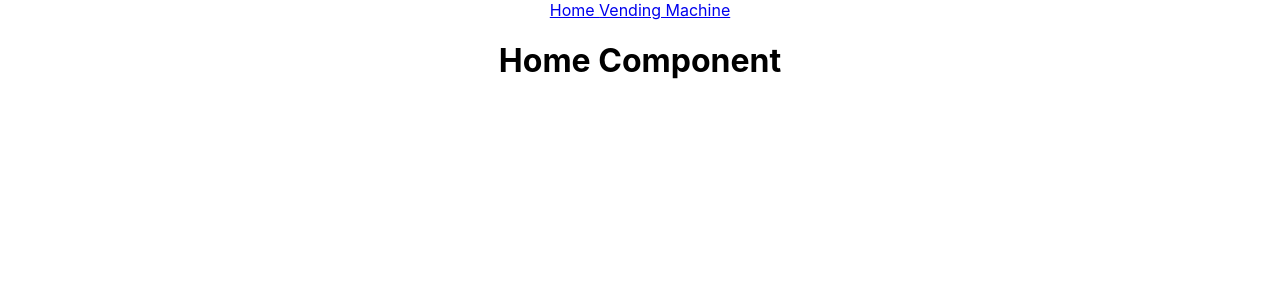
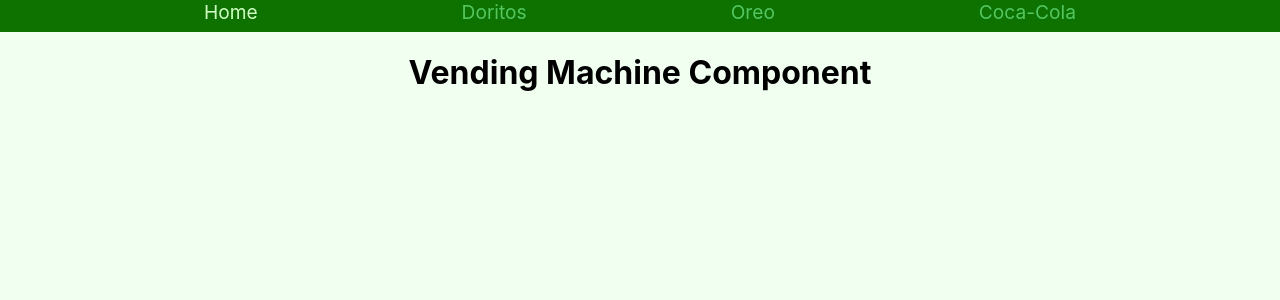
Before and after one commit to emiliojosecalvo/vending-machine-app, a React (Create React App) app: page / in a window 1280 px wide. Shown: the top 300 px of the page. Built offline with nearby package versions, Linux system fonts and the light colour scheme.

Commit message:
adding all components

```diff
--- a/src/App.css
+++ b/src/App.css
@@ -2,37 +2,20 @@
   text-align: center;
 }
 
-.App-logo {
-  height: 40vmin;
-  pointer-events: none;
+.Navbar {
+  background-color: #0d7200;
+  color: #81ffab;
+  height: 2rem;
+  display: flex;
+  justify-content: space-evenly;
+  font-size: 1.2rem;
 }
 
-@media (prefers-reduced-motion: no-preference) {
-  .App-logo {
-    animation: App-logo-spin infinite 20s linear;
-  }
+.app-navlink {
+  color: #53c763;
+  text-decoration: none;
 }
 
-.App-header {
-  background-color: #282c34;
-  min-height: 100vh;
-  display: flex;
-  flex-direction: column;
-  align-items: center;
-  justify-content: center;
-  font-size: calc(10px + 2vmin);
-  color: white;
+.active {
+  color: #d3ffc7;
 }
-
-.App-link {
-  color: #61dafb;
-}
-
-@keyframes App-logo-spin {
-  from {
-    transform: rotate(0deg);
-  }
-  to {
-    transform: rotate(360deg);
-  }
-}
--- a/src/App.js
+++ b/src/App.js
@@ -1,16 +1,21 @@
 // import * as React from 'react';
 import './App.css';
 import { Route, Routes, NavLink, Outlet } from 'react-router-dom';
-import Home from './Home';
 import VendingMachine from './VendingMachine';
+import Doritos from './Doritos';
+import Oreo from './Oreo';
+import CocaCola from './CocaCola';
 
 function App() {
   return (
     <div className="App">
       <Routes>
         <Route path='/' element={<Layout />} >
-          <Route index element={<Home />} />
+          <Route index element={<VendingMachine />} />
           <Route path='vending-machine' element={<VendingMachine />} />
+          <Route path='doritos' element={<Doritos />} />
+          <Route path='oreo' element={<Oreo />} />
+          <Route path='coca-cola' element={<CocaCola />} />
         </Route>
       </Routes>
     </div>
@@ -19,9 +24,11 @@ function App() {
 
 function Layout() {
   return (<div>
-    <nav>
-      <NavLink to='/'>Home </NavLink>
-      <NavLink to='/vending-machine'>Vending Machine</NavLink>
+    <nav className='Navbar'>
+      <NavLink className={(d) => d.isActive ? 'active app-navlink' : 'app-navlink'} to='/'>Home</NavLink>
+      <NavLink className={(d) => d.isActive ? 'active app-navlink' : 'app-navlink'} to='/doritos'>Doritos</NavLink>
+      <NavLink className={(d) => d.isActive ? 'active app-navlink' : 'app-navlink'} to='/oreo'>Oreo</NavLink>
+      <NavLink className={(d) => d.isActive ? 'active app-navlink' : 'app-navlink'} to='/coca-cola'>Coca-Cola</NavLink>
     </nav>
 
     <Outlet />
--- /dev/null
+++ b/src/CocaCola.js
@@ -0,0 +1,11 @@
+import React, { Component } from 'react';
+
+export default class CocaCola extends Component {
+    render() {
+        return (
+            <div>
+                <h1>Coca Cola Component</h1>
+            </div>
+        )
+    }
+}
--- a/src/Home.js
+++ b/src/Doritos.js
@@ -1,11 +1,10 @@
 import React, { Component } from 'react';
 
-export default class Home extends Component {
+export default class Doritos extends Component {
     render() {
         return (
             <div>
-                <h1>Home Component</h1>
-
+                <h1>Doritos Component</h1>
             </div>
         )
     }
--- /dev/null
+++ b/src/Oreo.js
@@ -0,0 +1,11 @@
+import React, { Component } from 'react';
+
+export default class Oreo extends Component {
+    render() {
+        return (
+            <div>
+                <h1>Oreo Component</h1>
+            </div>
+        )
+    }
+}
--- a/src/index.css
+++ b/src/index.css
@@ -5,6 +5,8 @@ body {
     sans-serif;
   -webkit-font-smoothing: antialiased;
   -moz-osx-font-smoothing: grayscale;
+  background-color: honeydew;
+
 }
 
 code {
```
Also changed, not shown: src/logo.svg (deleted).
